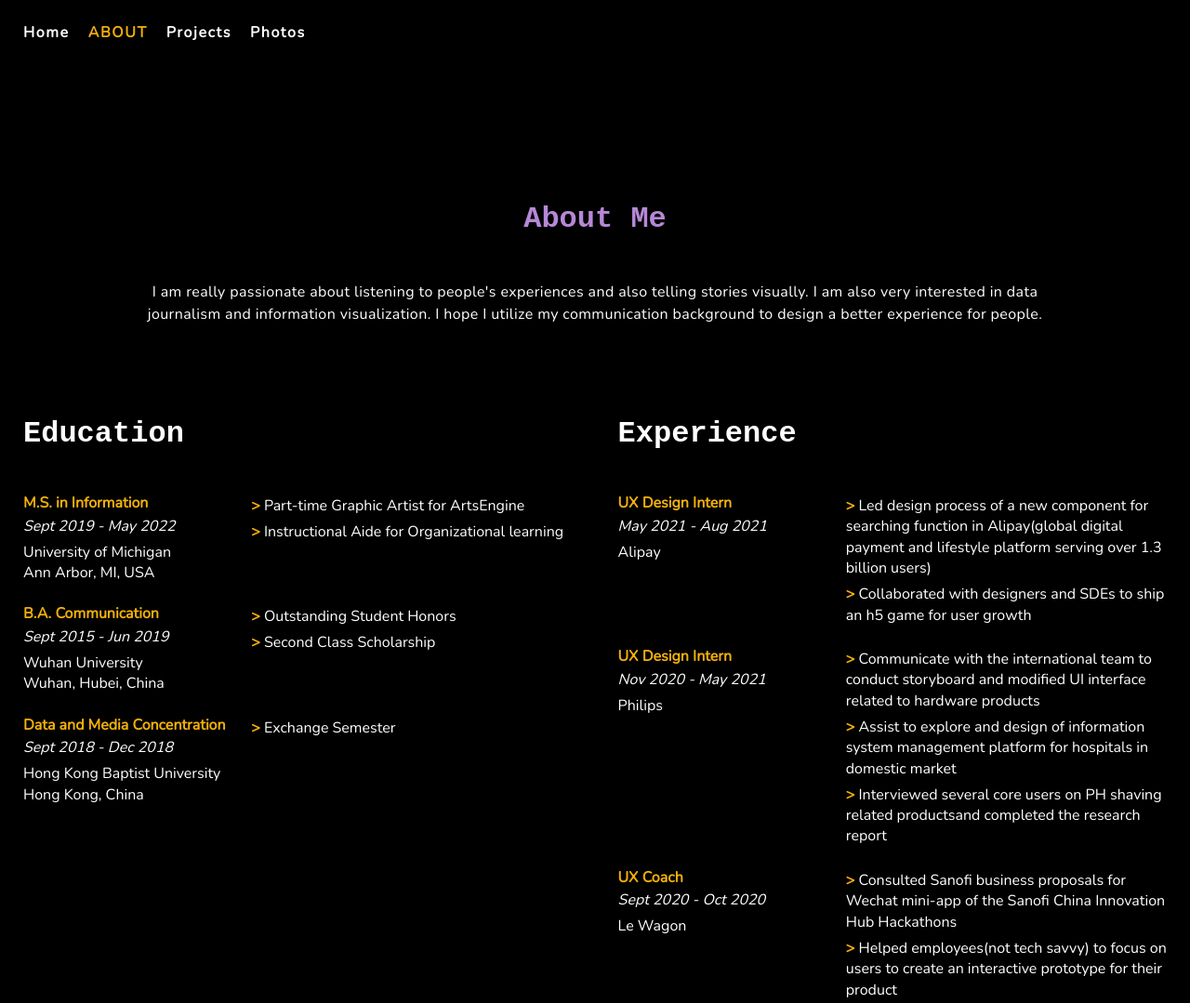
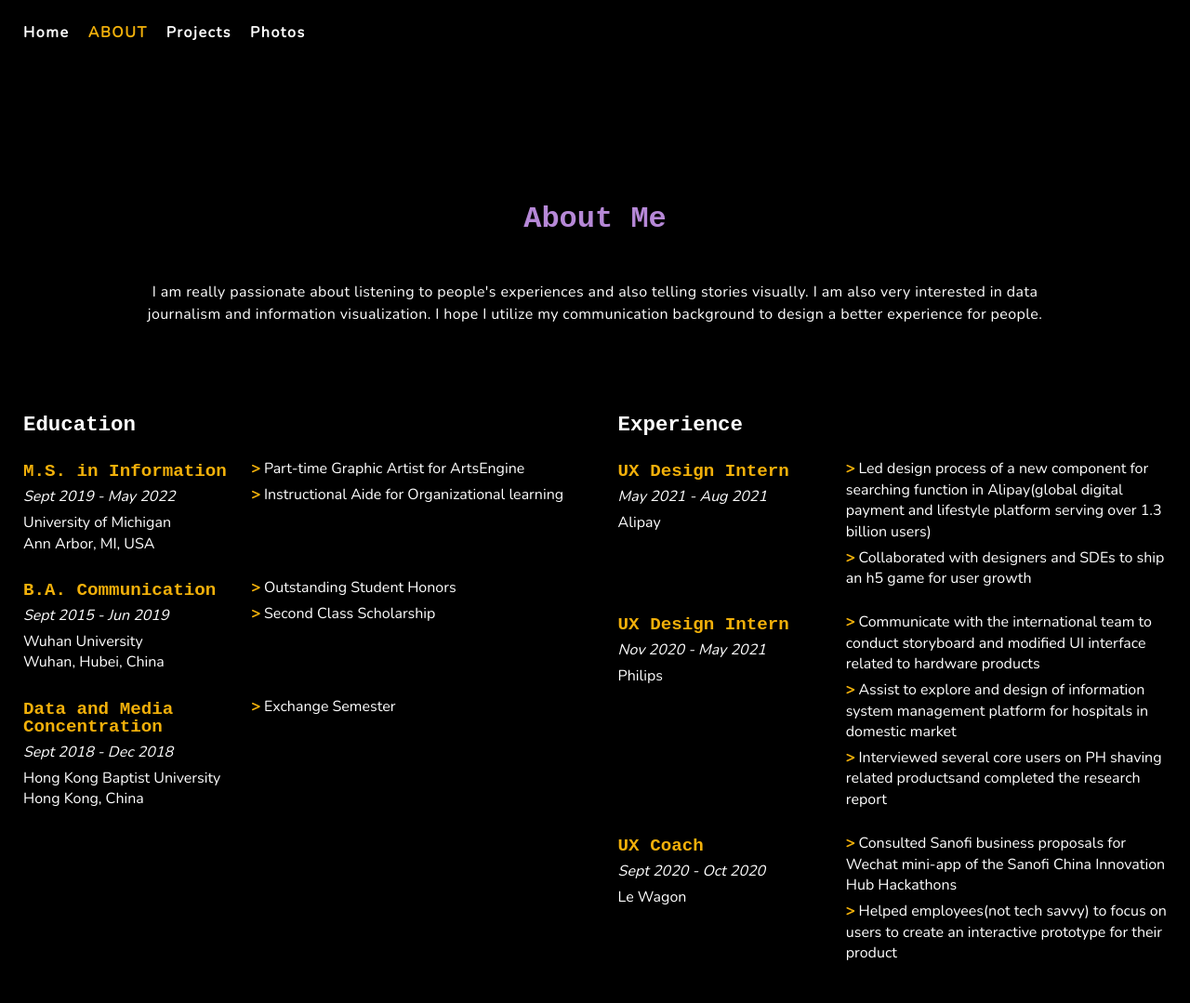
Before and after one commit to ZiqiLiii/portfolio-2021, a plain HTML site: page about.html in a window 1280 px wide. Shown: the top 1079 px of the page at 93% size. Drawn offline with nearby package versions, Linux system fonts and the light colour scheme.

Commit message:
Add files via upload

```diff
--- a/about.html
+++ b/about.html
@@ -19,7 +19,7 @@
             <nav class="nav">
                 <ul class="nav-menu">
                     <li class="nav-item"><a href="./index.html">Home</a></li>
-                    <li class="nav-item-current"><a href="#skip">About</a></li>
+                    <li class="nav-item-current"><a href="./about.html">About</a></li>
                     <li class="nav-item"><a href="./projects.html">Projects</a></li>
                     <li class="nav-item"><a href="./photos.html">Photos</a></li>
                 </ul>
@@ -39,10 +39,10 @@
             </section>
             <section id="education-experience">
                 <div id="education" class="education-experience-container">
-                    <h3>Education</h3>
+                    <h2>Education</h2>
                     <div class="education-experience-card">
                         <div class="card-info">
-                            <h4 class="yellow">M.S. in Information</h4>
+                            <h3 class="yellow">M.S. in Information</h3>
                             <p class="date">Sept 2019 - May 2022</p>
                             <p>University of Michigan<br>
                                 Ann Arbor, MI, USA</p>
@@ -54,7 +54,7 @@
                     </div>
                     <div class="education-experience-card">
                         <div class="card-info">
-                            <h4 class="yellow">B.A. Communication</h4>
+                            <h3 class="yellow">B.A. Communication</h3>
                             <p class="date">Sept 2015 - Jun 2019</p>
                             <p>Wuhan University<br>
                                 Wuhan, Hubei, China</p>
@@ -67,7 +67,7 @@
 
                     <div class="education-experience-card">
                         <div class="card-info">
-                            <h4 class="yellow">Data and Media Concentration</h4>
+                            <h3 class="yellow">Data and Media Concentration</h3>
                             <p class="date">Sept 2018 - Dec 2018</p>
                             <p>Hong Kong Baptist University<br>
                                 Hong Kong, China</p>
@@ -79,10 +79,10 @@
 
                 </div>
                 <div id="experience" class="education-experience-container">
-                    <h3>Experience</h3>
+                    <h2>Experience</h2>
                     <div class="education-experience-card">
                         <div class="card-info">
-                            <h4 class="yellow">UX Design Intern</h4>
+                            <h3 class="yellow">UX Design Intern</h3>
                             <p class="date">May 2021 - Aug 2021 </p>
                             <p>Alipay</a></p>
                         </div>
@@ -93,7 +93,7 @@
                     </div>
                     <div class="education-experience-card">
                         <div class="card-info">
-                            <h4 class="yellow">UX Design Intern</h4>
+                            <h3 class="yellow">UX Design Intern</h3>
                             <p class="date">Nov 2020 - May 2021</p>
                             <p>Philips</a></p>
                         </div>
@@ -105,7 +105,7 @@
                     </div>
                     <div class="education-experience-card">
                         <div class="card-info">
-                            <h4 class="yellow">UX Coach</h4>
+                            <h3 class="yellow">UX Coach</h3>
                             <p class="date">Sept 2020 - Oct 2020</p>
                             <p>Le Wagon</a></p>
                         </div>
--- a/css/main.css
+++ b/css/main.css
@@ -40,21 +40,16 @@ h1{
     font-weight: 700;
 
 }
+
 h2 {
     margin: 0 auto;
     text-align: center;
-    font-size: 1.75em;
+    font-size: 1.2em;
     font-weight: 700;
+    text-align: left;
 }
 
-h3 {
-    margin: 0 auto;
-    text-align: center;
-    font-size: 1.4em;
-    font-weight: 700;
-}
-
-h4, h5 {
+h3, h4 {
     font-weight: 700;
 }
 
@@ -78,8 +73,7 @@ a, span {
 
 .purple {
     font-family: inherit;
-    font-size: inherit;
-    font-weight: inherit;
+
     color: #b688d7;
 }
 
@@ -341,10 +335,6 @@ h3 em {
 
 /* --- EDUCATION & EXPERIENCE --- */
 
-.education-experience-container h3 {
-    margin-bottom: 50px;
-}
-
 #experience {
     margin-top: 50px;
 }
@@ -522,10 +512,10 @@ padding-top: 150px;
 
 @media only screen and (min-width: 768px) {
     h2 {
-        font-size: 2.5em;
+        font-size: 1.4em;
     }
     h3 {
-        font-size: 2em;
+        font-size: 1.2em;
     }
     .big-title {
         font-size: 3.5em;
```
Also changed, not shown: index.html (+1 -1 lines), photos.html (+1 -1 lines), projects.html (+1 -1 lines).
